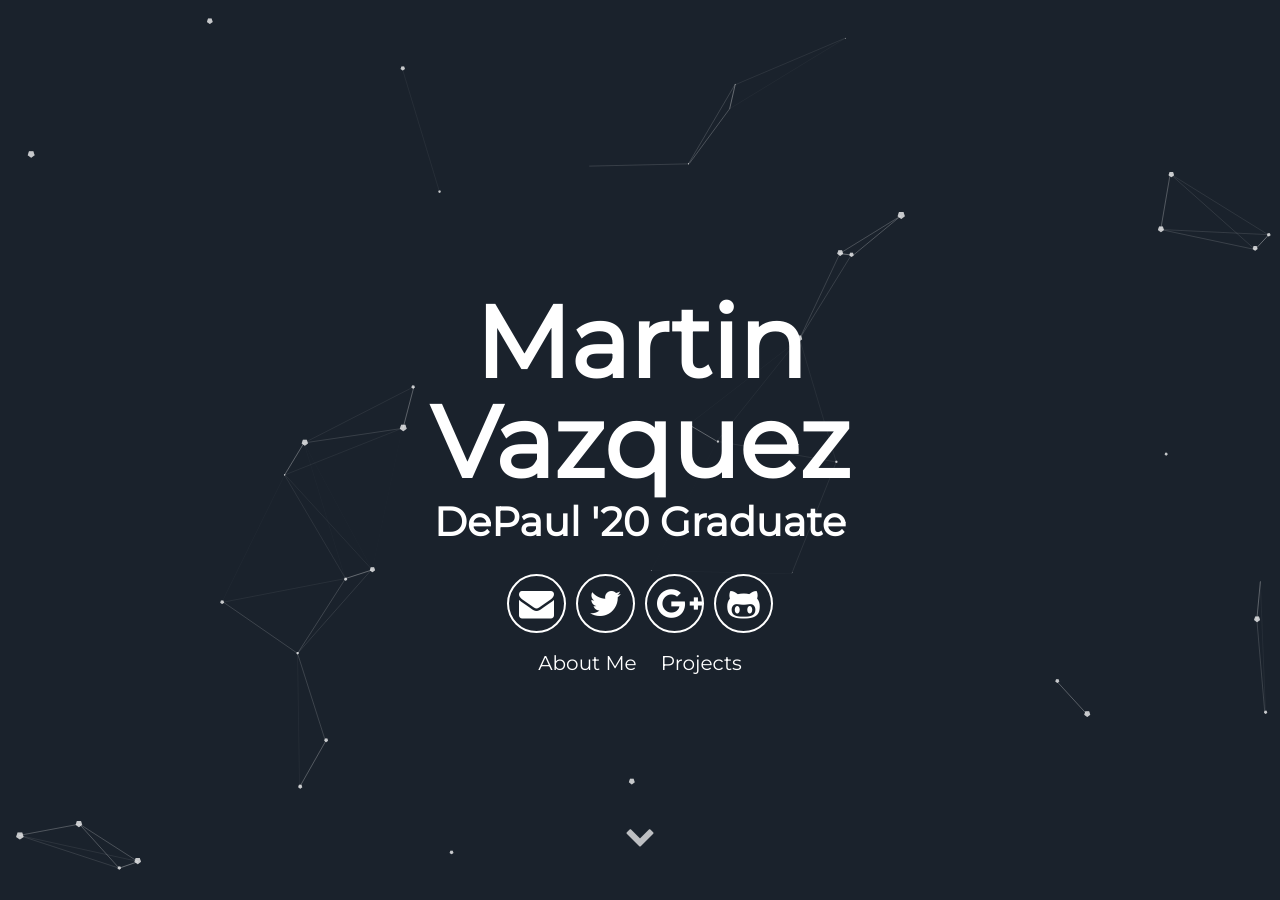
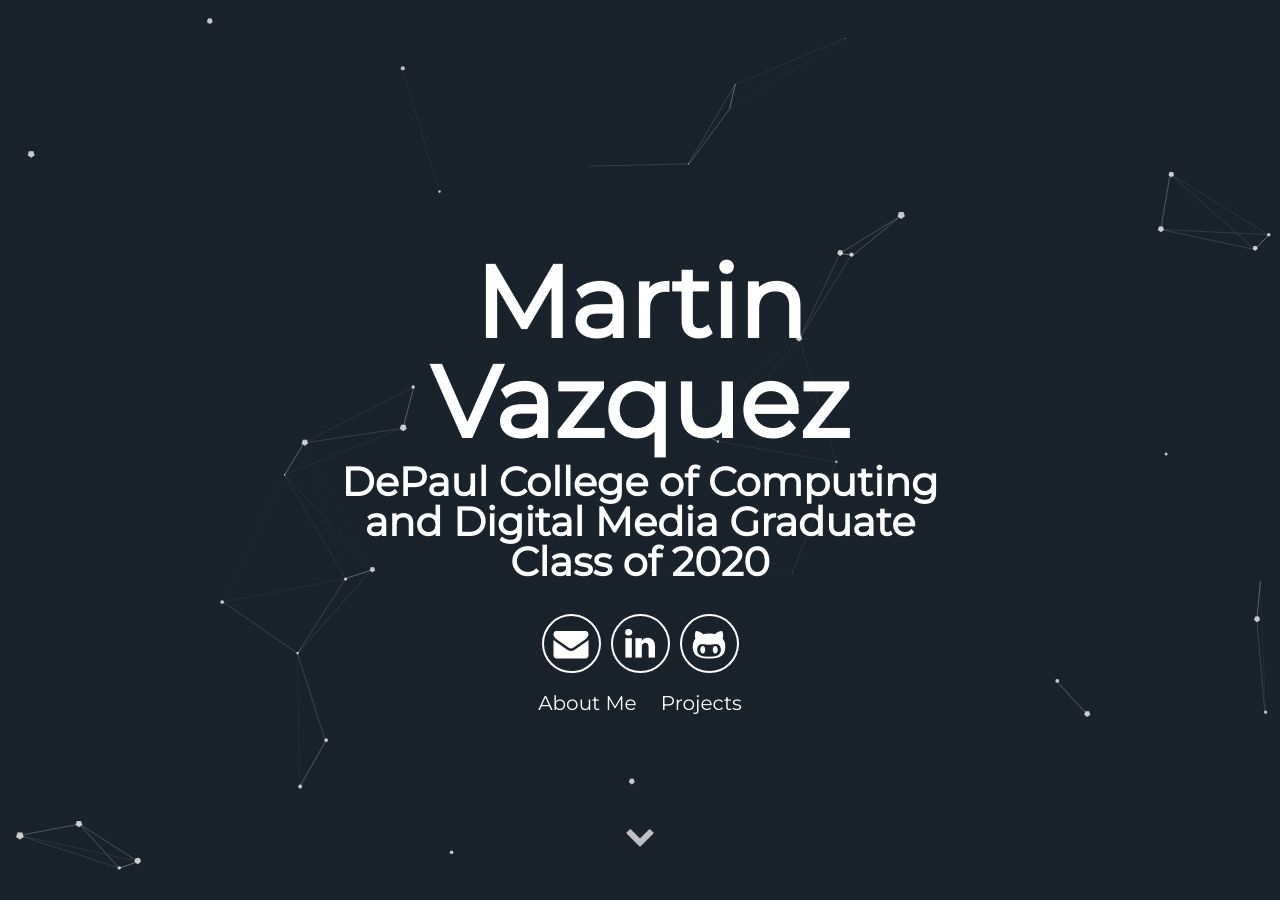
Before and after one commit to mv4z/mv4z.github.io, a Jekyll site: the page built from index.html, in a window 1280 px wide and 900 px high. Built offline with Jekyll 4.4.1, drawn with Linux system fonts in a browser that asks for light colours.

Commit message:
changed text around. set links

```diff
--- a/_config.yml
+++ b/_config.yml
@@ -5,9 +5,10 @@ description: Martin Vazquez | Portfolio
 
 username: Martin Vazquez
 user_description: As I approach the end of my time at DePaul University, I'm looking for any opportunity to apply what I've learned in the classroom to the real world. I thrive in environments where I can make a tangible impact helping others in some way. Being a student in Chicago brings me more opportunities than most, and I'm incredibly thankful to call such a great place my home.
-user_title: DePaul '20 Graduate
+user_title: DePaul College of Computing and Digital Media Graduate Class of 2020
 
 email: mvazqu37@depaul.edu
 github_username: mv4z
+twitter_username: mazzquezzz
 
 exclude: ['package.json', 'node_modules']
--- a/_includes/about.html
+++ b/_includes/about.html
@@ -12,9 +12,9 @@
     </div>
     <div class="tech">
       <h2>Experience</h2>
+      <i class="devicon-visualstudio-plain"></i>
       <i class="devicons-apple"></i>
-      <i class="devicon-gulp-plain colored"></i>
-      <i class="devicon-atom-original-wordmark"></i>
+      <i class="devicon-linux-plain colored"></i>
       <p>I've had a diverse work history ranging anywhere from Caddying to Software Engineering. One thing which has been consistent for me in all of these experiences has been that they've all been customer-oriented. I think that through my experience, I can relate to customers/clients and it helps facilitate work that much more. </p>
     </div>
 </div>
--- a/_includes/header.html
+++ b/_includes/header.html
@@ -5,10 +5,9 @@
         <span class="site-description">{{site.user_title}}</span>
       </h1>
       <div class="header-icons">
-        <a aria-label="Send email" href="#"><i class="icon fa fa-envelope"></i></a>
-        <a aria-label="My Twitter" target="_blank" href="#"><i class="icon fa fa-twitter" aria-hidden="true"></i></a>
-        <a aria-label="My Google Plus" target="_blank" href="#"><i class="icon fa fa-google-plus" aria-hidden="true"></i></a>
-        <a aria-label="My Github" target="_blank" href="#"><i class="icon fa fa-github-alt" aria-hidden="true"></i></a>
+        <a aria-label="Send email" href="mvazqu37@depaul.edu"><i class="icon fa fa-envelope"></i></a>
+        <a aria-label="My Twitter" target="_blank" href="https://www.linkedin.com/in/martin-vazquez-a02193128/"><i class="icon fa fa-linkedin" aria-hidden="true"></i></a>
+        <a aria-label="My Github" target="_blank" href="https://github.com/mv4z"><i class="icon fa fa-github-alt" aria-hidden="true"></i></a>
       </div>
       <div class="header-links">
         <a class="link" href="#about" data-scroll>About Me</a>
--- a/_includes/projects.html
+++ b/_includes/projects.html
@@ -3,21 +3,21 @@
 </div>
 <div class="user-projects">
   <div class="images-right">
-    <img alt="mountains" src="{{ "/assets/img/python_prog.jpeg" | prepend: site.baseurl }}" />
+    <img alt="pyth" src="{{ "/assets/img/python_prog.jpeg" | prepend: site.baseurl }}" />
   </div>
   <div class="contents">
     <h3> CodePlayground </h3>
     <p>This repo contains source for assignments that I've had to complete, and primarily snippets of practice. This repo serves almost like a time machine for me. I have included code from when I first started programming, and it helps me remember how much progress I've made.  </p>
-    <a class="project-link" href="#">Check it out</a>
+    <a class="project-link" href="https://github.com/mv4z/CodePlayground.git">Check it out</a>
   </div>
 </div>
 <div class="user-projects">
   <div class="images-left">
-    <img alt="mountains" src="{{ "/assets/img/data_analysis.jpeg" | prepend: site.baseurl }}" />
+    <img alt="data_analysis" src="{{ "/assets/img/data_analysis.jpeg" | prepend: site.baseurl }}" />
   </div>
   <div class="contents-right">
     <h3> Data Analysis </h3>
     <p>Data Analysis has been interesting to me ever since I came to the realization that data is EVERYWHERE. This repo will contain a collection of some Data Analysis projects I've been able to work on. They are going to primarily be written in R or Python. I've had the opportunity to work with Big Data technologies such as Hadoop, Hive, and Pig on AWS, and I plan on learning more about distributed systems and their relationships with big data.</p>
-    <a class="project-link" href="#">Check it out</a>
+    <a class="project-link" href="https://github.com/mv4z">Check it out</a>
   </div>
 </div>
```
Also changed, not shown: 1 other file.
